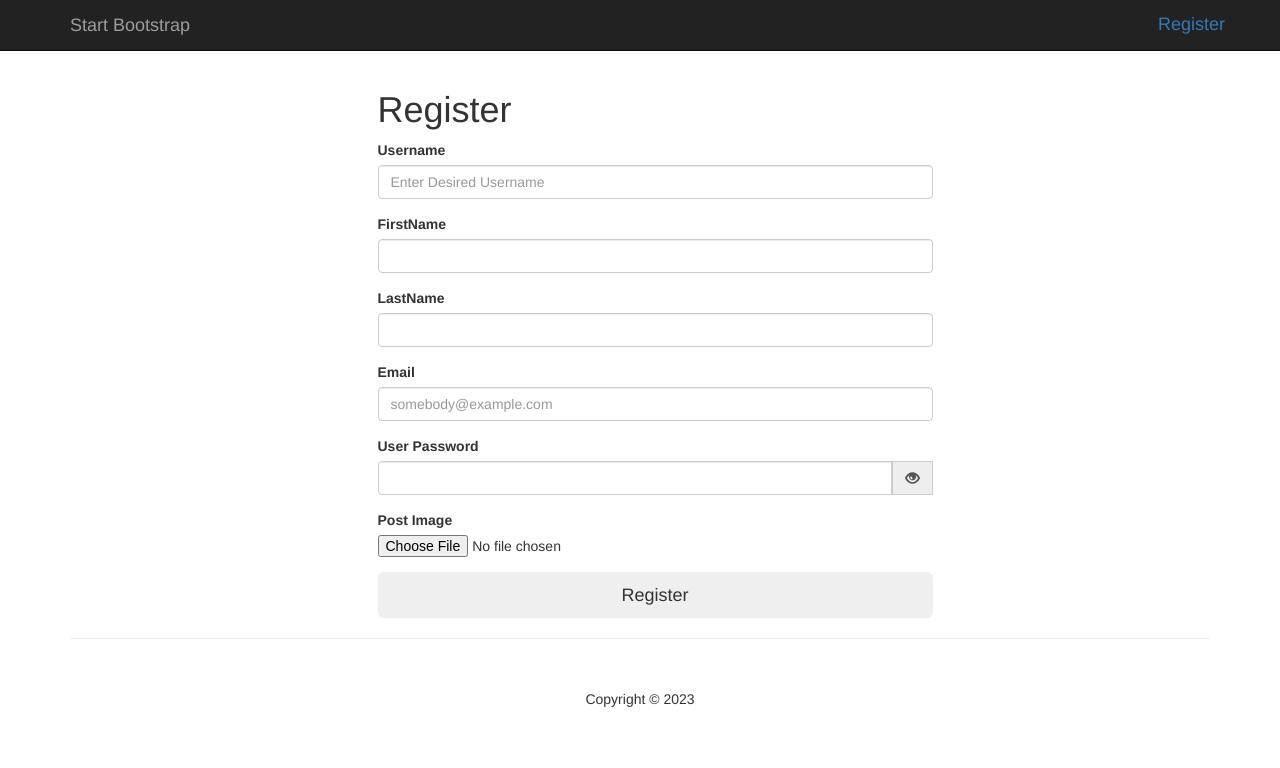
After one commit to aitorqc/blog-programacion, a PHP site: page /registration.php in a window 1280 px wide. The commit adds this page. Shown: the top 768 px of the page. Run offline with PHP 8.4, Linux system fonts and the light colour scheme; data that the repository does not hold is empty.

Commit message:
registro y cifrado password

```diff
--- a/admin/js/scripts.js
+++ b/admin/js/scripts.js
@@ -1,5 +1,7 @@
 
 $(document).ready(function () {
+    $('#summernote').summernote();
+
     // Selector para el checkbox principal que activará/desactivará todos los checkboxes secundarios
     $('#selectAllBoxes').on('click', function () {
         // Verificar si el checkbox principal está marcado
--- /dev/null
+++ b/functions/registration.php
@@ -0,0 +1,69 @@
+<?php
+// Registration
+function registration()
+{
+    global $connection;
+
+    if (isset($_POST['submit'])) {
+        $username = $_POST['username'];
+        $user_password = $_POST['user_password'];
+        $user_firstname = $_POST['user_firstname'];
+        $user_lastname = $_POST['user_lastname'];
+        $user_email = $_POST['user_email'];
+        $user_image = isset($_POST['user_image']) ? $_FILES['user_image']['name'] : null;
+        $user_image_temp = isset($_POST['user_image']) ? $_FILES['user_image']['tmp_name'] : null;
+
+        if (empty($username) || empty($user_email) || empty($user_password) || empty($user_firstname) || empty($user_lastname)) {
+            return "Fields can't be empty";
+        } else {
+            if (check_user($username)) {
+                return "User already exist";
+            } else {
+                $username = htmlspecialchars(($username));
+                $user_email = htmlspecialchars(($user_email));
+                $user_password = htmlspecialchars(($user_password));
+                $user_firstname = htmlspecialchars(($user_firstname));
+                $user_lastname = htmlspecialchars(($user_lastname));
+
+                move_uploaded_file($user_image_temp, "../images/users_avatars/$user_image");
+
+                $query = "SELECT user_randSalt FROM users";
+                $select_randSalt_query = mysqli_query($connection, $query);
+
+                if (!$select_randSalt_query) {
+                    die("QUERY FAILED" . mysqli_error($connection));
+                } else {
+                    while ($row = mysqli_fetch_array($select_randSalt_query)) {
+                        $salt = $row['user_randSalt'];
+                    }
+                    $user_password = crypt($user_password, $salt);
+                    $query = "INSERT INTO users(username, user_password, user_firstname, user_lastname, user_email, user_image, user_role)
+                VALUES('{$username}', '{$user_password}', '{$user_firstname}', '{$user_lastname}', '{$user_email}', '{$user_image}', 'user') ";
+
+                    $create_user_query = mysqli_query($connection, $query);
+
+                    if (!$create_user_query) {
+                        die('QUERY FAILED' . mysqli_error($connection));
+                    } else {
+                        header("location: index.php");
+                    }
+                }
+            }
+        }
+    }
+}
+
+// Check User
+function check_user($username)
+{
+    global $connection;
+
+    $query = "SELECT * FROM users WHERE username='$username'";
+    $select_user = mysqli_query($connection, $query);
+
+    if (mysqli_num_rows($select_user) > 0) {
+        return true;
+    } else {
+        return false;
+    }
+}
--- a/includes/navigation.php
+++ b/includes/navigation.php
@@ -37,7 +37,7 @@
                 if ($_SESSION['user_role'] == 'admin') {
                     echo "
                     <p class='navbar-text navbar-right h4'>
-                        <a href='admin'>ADMIN</a>
+                        <a href='admin'>Admin</a>
                     </p>";
                 } else if ($_SESSION['user_role'] == 'user') {
                     echo "
@@ -56,6 +56,11 @@
                     </ul>";
                 } else {
                 }
+            } else {
+                echo "
+                <p class='navbar-text navbar-right h4'>
+                    <a href='registration.php'>Register</a>
+                </p>";
             }
             ?>
         </div>
--- /dev/null
+++ b/registration.php
@@ -0,0 +1,89 @@
+<?php include "includes/db.php"; ?>
+<?php include "includes/header.php"; ?>
+<?php include "functions/registration.php"; ?>
+
+
+<!-- Navigation -->
+
+<?php include "includes/navigation.php"; ?>
+
+<!-- Page Content -->
+<div class="container">
+
+    <section id="login">
+        <div class="container">
+            <div class="row">
+                <div class="col-xs-6 col-xs-offset-3">
+                    <div class="form-wrap">
+                        <h1>Register</h1>
+                        <form role="form" action="registration.php" method="post" id="login-form" autocomplete="off" enctype="multipart/form-data">
+                            <div class="form-group">
+                                <label for="username">Username</label>
+                                <input type="text" name="username" id="username" class="form-control" placeholder="Enter Desired Username">
+                            </div>
+                            <div class="form-group">
+                                <label for="user_firstname">FirstName</label>
+                                <input type="text" class="form-control" name="user_firstname" id="user_firstname">
+                            </div>
+
+                            <div class="form-group">
+                                <label for="user_lastname">LastName</label>
+                                <input type="text" class="form-control" name="user_lastname" id="user_lastname">
+                            </div>
+                            <div class="form-group">
+                                <label for="user_email">Email</label>
+                                <input type="email" name="user_email" id="user_email" class="form-control" placeholder="somebody@example.com">
+                            </div>
+                            <div class="form-group">
+                                <label for="user_password">User Password</label>
+                                <div class="input-group">
+                                    <input type="password" class="form-control" name="user_password" id="user_password">
+                                    <span class="input-group-addon" onclick="checkPassword()">
+                                        <span id="password_icon" class="glyphicon glyphicon-eye-open"></span>
+                                    </span>
+                                    <script>
+                                        function checkPassword() {
+                                            let x = document.getElementById("user_password");
+                                            let icon = document.getElementById("password_icon");
+
+                                            if (x.type === "password") {
+                                                x.type = "text";
+                                                icon.classList.remove("glyphicon-eye-open");
+                                                icon.classList.add("glyphicon-eye-close");
+                                            } else {
+                                                x.type = "password";
+                                                icon.classList.remove("glyphicon-eye-close");
+                                                icon.classList.add("glyphicon-eye-open");
+                                            }
+                                        }
+                                    </script>
+                                </div>
+                            </div>
+                            <div class="form-group">
+                                <label for="user_image">Post Image</label>
+                                <input type="file" name="user_image" id="user_image">
+                            </div>
+                            <?php
+                            $error = registration();
+                            if ($error) {
+                                echo "
+                                <div class='alert alert-danger' role='alert'>
+                                    {$error}
+                                </div>";
+                            }
+                            ?>
+                            <input type="submit" name="submit" id="btn-login" class="btn btn-custom btn-lg btn-block" value="Register">
+                        </form>
+
+                    </div>
+                </div> <!-- /.col-xs-12 -->
+            </div> <!-- /.row -->
+        </div> <!-- /.container -->
+    </section>
+
+
+    <hr>
+
+
+
+    <?php include "includes/footer.php"; ?>
```
Also changed, not shown: admin/functions/users_functions.php (+34 -7 lines), functions/login.php (+15 -3 lines), includes/login_form.php (+7 -5 lines), images/users_avatars/face-heroes.png (added).
